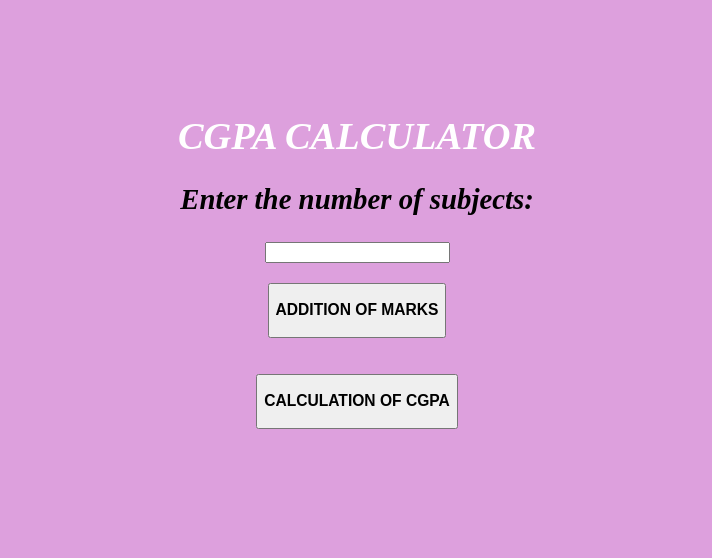
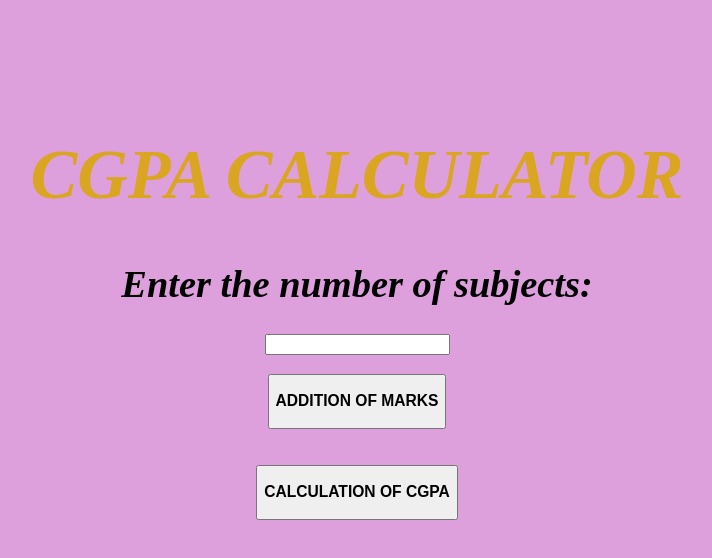
Before and after one commit to tishachawla-jg/tishachawla.cal, a plain HTML site: page index.html in a window 1280 px wide. Shown: the whole page, without its empty margins (283-995 px from the left). Drawn offline with Linux system fonts and the light colour scheme.

Commit message:
Update index.html

```diff
--- a/index.html
+++ b/index.html
@@ -10,9 +10,9 @@
   <body>
 
     <div class="container" id="div1">
-      <h1 style="color:white;">CGPA CALCULATOR</h1>
-      <h2>Enter the number of subjects:</h2>
-      <input type="number" id='Num subjects'name="enter">
+      <h1 style="color:goldenrod;font-size:70px;">CGPA CALCULATOR</h1>
+      <h1>Enter the number of subjects:</h2>
+      <input type="number" id='subjects'name="enter">
       <p></p>
     </div>
 
@@ -33,6 +33,7 @@
     </div>
     <div id='Final mark' id="div4">
       <!-- This is where the code for the grade to be displayed will be added -->
+
         <h1 id='output'></h1>
       <!-- This element is a dummy one to be deleted on the first run of the script. In subssequent runs the displayed grade will be deleted -->
     </div>
```
